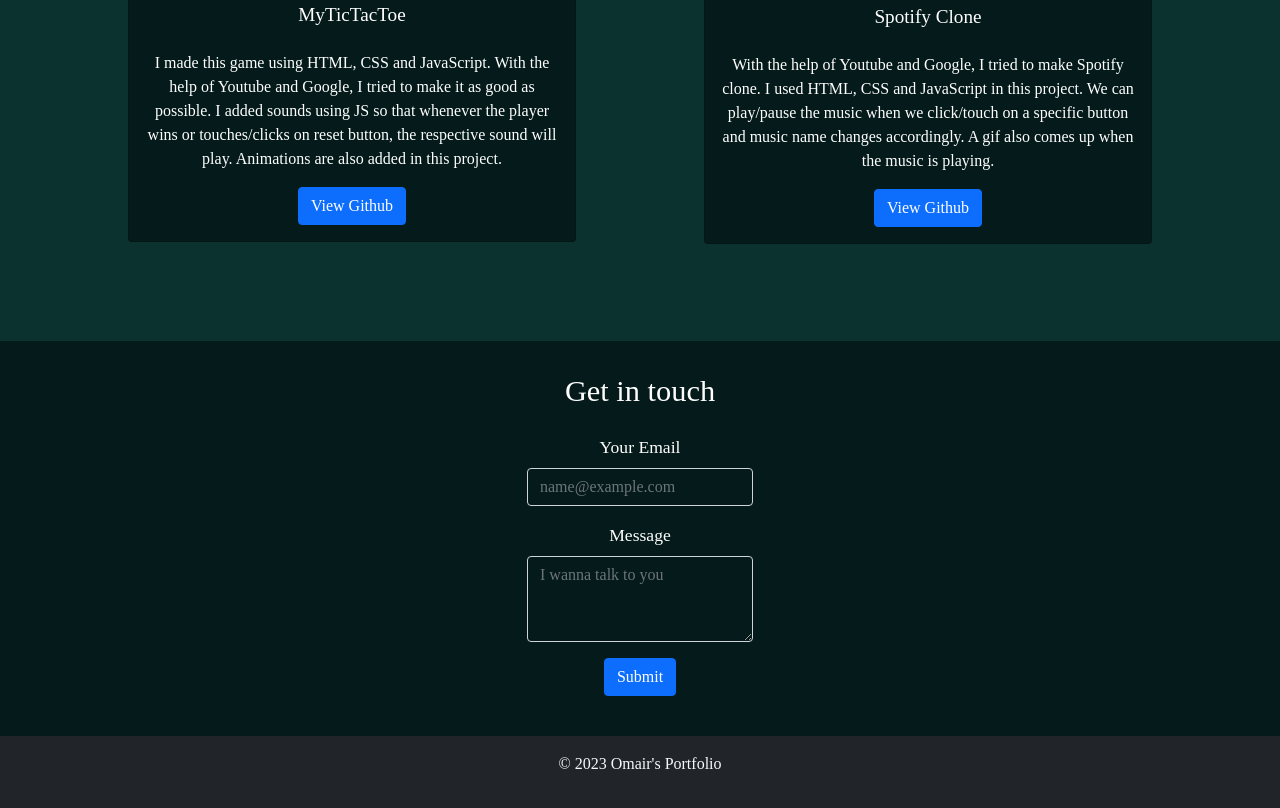
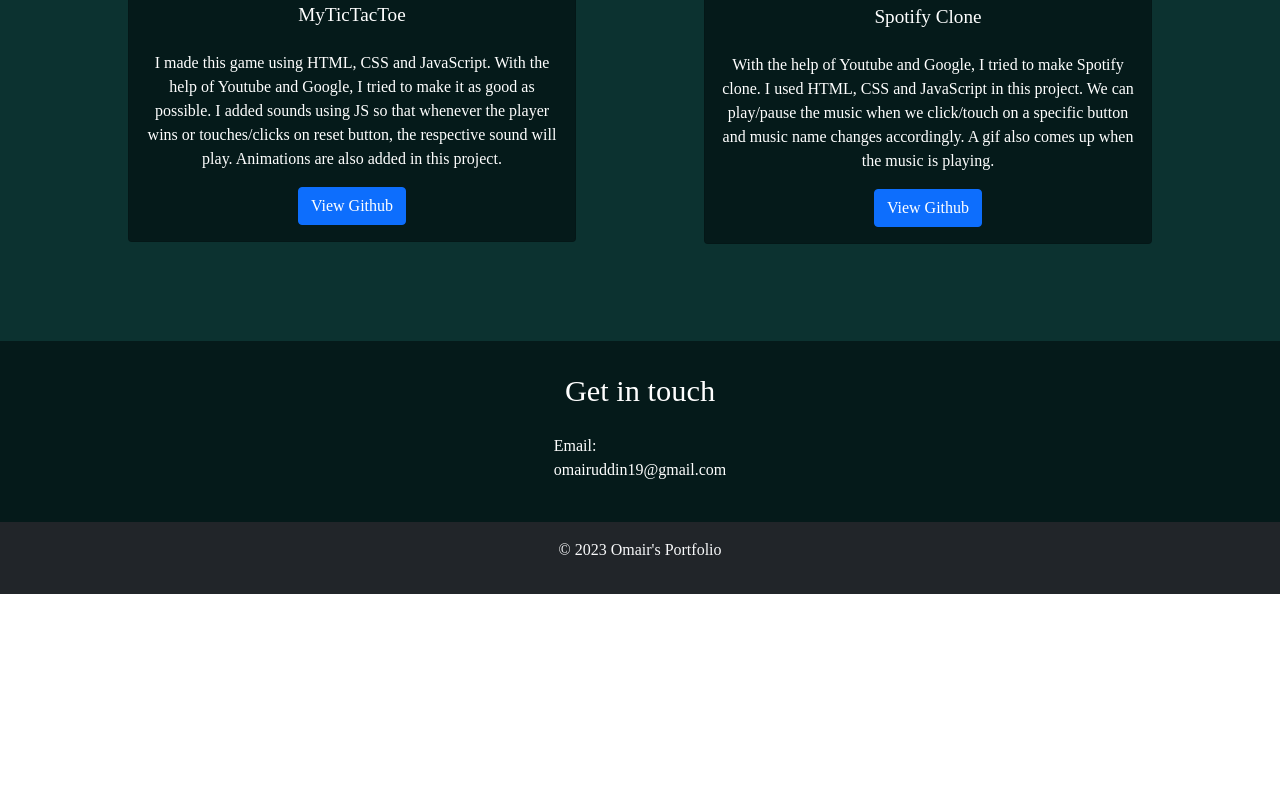
Before and after one commit to Omair619/Omair-s-Portfolio, a plain HTML site: page index.html in a window 1280 px wide. Shown: the part 1654-2462 px from the top of the page. After the commit the page ends 2248 px from the top, so only its background shows below. Drawn offline with nearby package versions, Linux system fonts and the light colour scheme; a web font is replaced by a local one.

Commit message:
Update index.html

```diff
--- a/index.html
+++ b/index.html
@@ -179,21 +179,8 @@
         <div class="contact" id="contacts">
             <h3>Get in touch</h3>
             <div class="contact-container">
-                <form action="">
-                    <div class="mb-3 text-center">
-                        <label for="exampleFormControlInput1" class="form-label">Your Email</label>
-                        <input type="email" class="form-control" id="exampleFormControlInput1"
-                            placeholder="name@example.com">
-                    </div>
-                    <div class="mb-3 text-center">
-                        <label for="exampleFormControlTextarea1" class="form-label">Message</label>
-                        <textarea class="form-control" id="exampleFormControlTextarea1" rows="3"
-                            placeholder="I wanna talk to you"></textarea>
-                    </div>
-                    <div class="col-12 text-center">
-                        <button class="btn btn-primary" type="submit">Submit</button>
-                    </div>
-                </form>
+                <div class="divone">Email:</div>
+                <div class="divtwo">omairuddin19@gmail.com</div>
             </div>
         </div>
 
```
